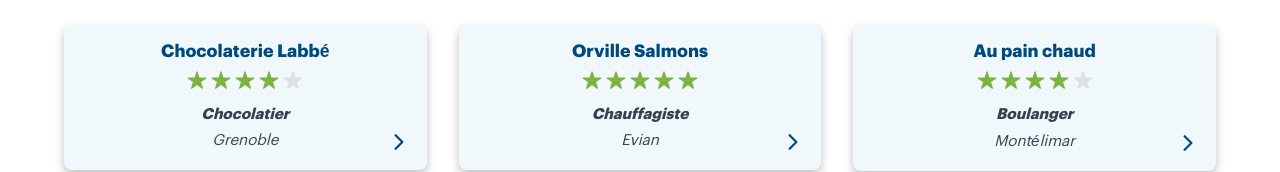
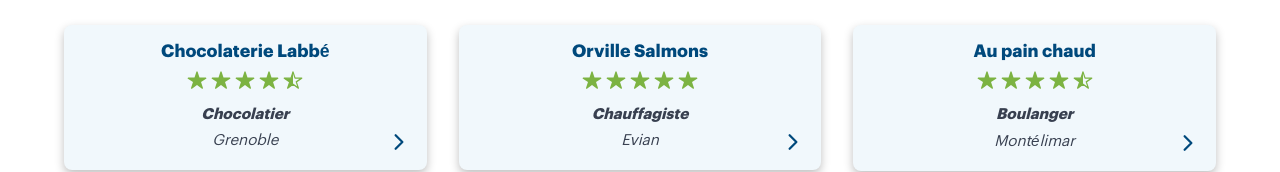
Before and after one commit to userXXIIXII/trouve-ton-artisan, a React (Vite) app: page / in a window 1280 px wide. Shown: the part 540-712 px from the top of the page. Built offline with nearby package versions, Linux system fonts and the light colour scheme.

Commit message:
Ajout d'étoile demi et vide pour une note artisan plus précise

```diff
--- a/src/components/ArtisanCard.scss
+++ b/src/components/ArtisanCard.scss
@@ -39,17 +39,20 @@
     margin: 0 0 0.5rem 0;
 }
 
-  /* Étoiles */
+/* Étoiles */
 .artisan-rating {
     display: flex;
+    align-items: center;
     gap: 0.25rem;
     margin-bottom: 0.75rem;
 
     .star {
-    color: #e0e0e0;
+        &.active {
+            color: #7cb342; // Votre couleur active (verte/dorée)
+        }
 
-        &.active {
-            color: #7cb342;
+        &.empty {
+            color: #e0e0e0; // Couleur pour l'étoile vide
         }
     }
 }
--- a/src/components/ArtisanCard.tsx
+++ b/src/components/ArtisanCard.tsx
@@ -1,8 +1,7 @@
-import { IoStar, IoChevronForward } from 'react-icons/io5';
+import { IoStar, IoStarHalf, IoStarOutline, IoChevronForward } from 'react-icons/io5';
 import { Link } from 'react-router-dom';
 import './ArtisanCard.scss';
 
-// Ajout de la propriété facultative isClickable (booléen)
 interface ArtisanCardProps {
     id: string;
     name: string;
@@ -18,23 +17,35 @@ export default function ArtisanCard({
     note,
     specialty,
     location,
-    isClickable = false // Par défaut, la carte n'est pas cliquable
-    }: ArtisanCardProps) {
-    const ratingValue = parseInt(note, 10) || 0;
+    isClickable = false
+}: ArtisanCardProps) {
+    /**
+     * Calcule et affiche dynamiquement la note sous forme d'étoiles (de 1 à 5).
+     * Gère les notes décimales (ex: 4.3) pour afficher des étoiles pleines,
+     * des demi-étoiles ou des étoiles vides de manière précise.
+     */
+    const ratingValue = parseFloat(String(note).replace(',', '.')) || 0;
 
-    // 1. On stocke le visuel de la carte dans une constante
     const cardContent = (
         <article className="artisan-card">
         <h2 className="artisan-name">{name}</h2>
 
         <div className="artisan-rating" role="img" aria-label={`Note de ${ratingValue} sur 5`}>
-            {[...Array(5)].map((_, index) => (
-            <IoStar
-                key={index}
-                className={`star ${index < ratingValue ? 'active' : ''}`}
-                size={20}
-            />
-            ))}
+            {[...Array(5)].map((_, index) => {
+                const starNumber = index + 1;
+
+                // Logique pour choisir la bonne icône d'étoile
+                if (ratingValue >= starNumber) {
+                    // Étoile pleine
+                    return <IoStar key={index} className="star active" size={20} />;
+                } else if (ratingValue >= starNumber - 0.5) {
+                    // Demi-étoile (si la note dépasse l'entier de 0.5 ou plus, ex: 3.5 ou 4.3)
+                    return <IoStarHalf key={index} className="star active" size={20} />;
+                } else {
+                    // Étoile vide
+                    return <IoStarOutline key={index} className="star empty" size={20} />;
+                }
+            })}
         </div>
 
         <p className="artisan-category"><strong>{specialty}</strong></p>
@@ -47,7 +58,6 @@ export default function ArtisanCard({
         </article>
     );
 
-    // 2. Rendu conditionnel : si la carte doit être cliquable, on l'enveloppe du Link
     if (isClickable) {
         return (
         <Link to={`/artisan/${id}`} className="artisan-card-link">
@@ -56,6 +66,5 @@ export default function ArtisanCard({
         );
     }
 
-    // 3. Sinon, on retourne la carte simple, sans interactivité
     return cardContent;
 }
```
